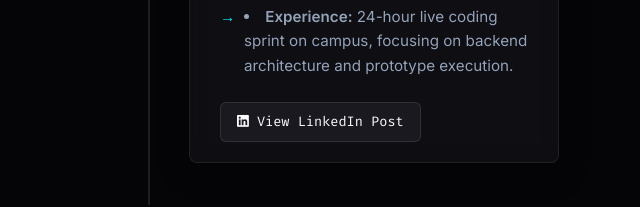
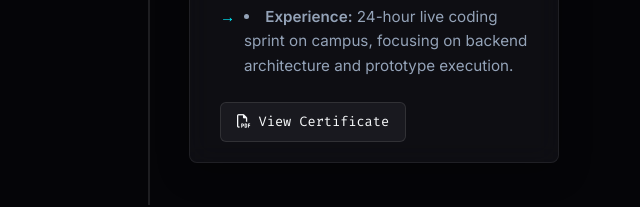
Before and after one commit to ananyajoshi-cseai/Portfolio-Ananya-Joshi, a plain HTML site: page index.html in a window 1280 px wide. Shown: the part 8234-8441 px from the top of the page, 491-1131 px from the left. Drawn offline with Linux system fonts and the light colour scheme.

Commit message:
Updated certificate icon

```diff
--- a/index.html
+++ b/index.html
@@ -1448,7 +1448,7 @@
                     <li style="position: relative; padding-left: 1.8rem;"><span style="position: absolute; left: 0; color: var(--neon-purple);"><i class="fa-solid fa-angle-right"></i></span> Enhancing project features, optimizing codebases, and resolving critical issues across multiple tech stacks.</li>
                     <li style="position: relative; padding-left: 1.8rem;"><span style="position: absolute; left: 0; color: var(--neon-purple);"><i class="fa-solid fa-angle-right"></i></span> Collaborating with project maintainers and global developers to build scalable open-source software.</li>
                 </ul>
-                <a href="gssoc.png" target="_blank" class="btn-doc"><i class="fa-regular fa-image"></i> View Acceptance Proof</a>
+                <a href="gssoc.jpg" target="_blank" class="btn-doc"><i class="fa-regular fa-image"></i> View Acceptance Proof</a>
             </div>
 
         </div>
@@ -1468,7 +1468,7 @@
                         <li>Mapped conceptual FLOPs to real-world carbon intensity.</li>
                         <li><strong>Learning:</strong> Built scalable, research-backed AI systems under extreme time pressure.</li>
                     </ul>
-                    <a href="nit delhi certificate.png" target="_blank" class="btn-doc"><i class="fa-regular fa-image"></i> View Certificate</a>
+                    <a href="nit delhi certificate.jpg" target="_blank" class="btn-doc"><i class="fa-regular fa-image"></i> View Certificate</a>
                 </div>
             </div>
 
@@ -1507,7 +1507,7 @@
                         <li><strong>Built:</strong> StyloGuard, a forensic stylometry tool designed to verify authorship by analyzing subconscious linguistic patterns.</li>
                         <li><strong>Experience:</strong> 24-hour live coding sprint on campus, focusing on backend architecture and prototype execution.</li>
                     </ul>
-                    <a href="https://www.linkedin.com/feed/update/urn:li:activity:7449675963141074944/" target="_blank" class="btn-doc"><i class="fa-brands fa-linkedin"></i> View LinkedIn Post</a>
+                    <a href="Vihaan_Certificate.pdf" target="_blank" class="btn-doc"><i class="fa-regular fa-file-pdf"></i> View Certificate</a>
                 </div>
             </div>
 
```
